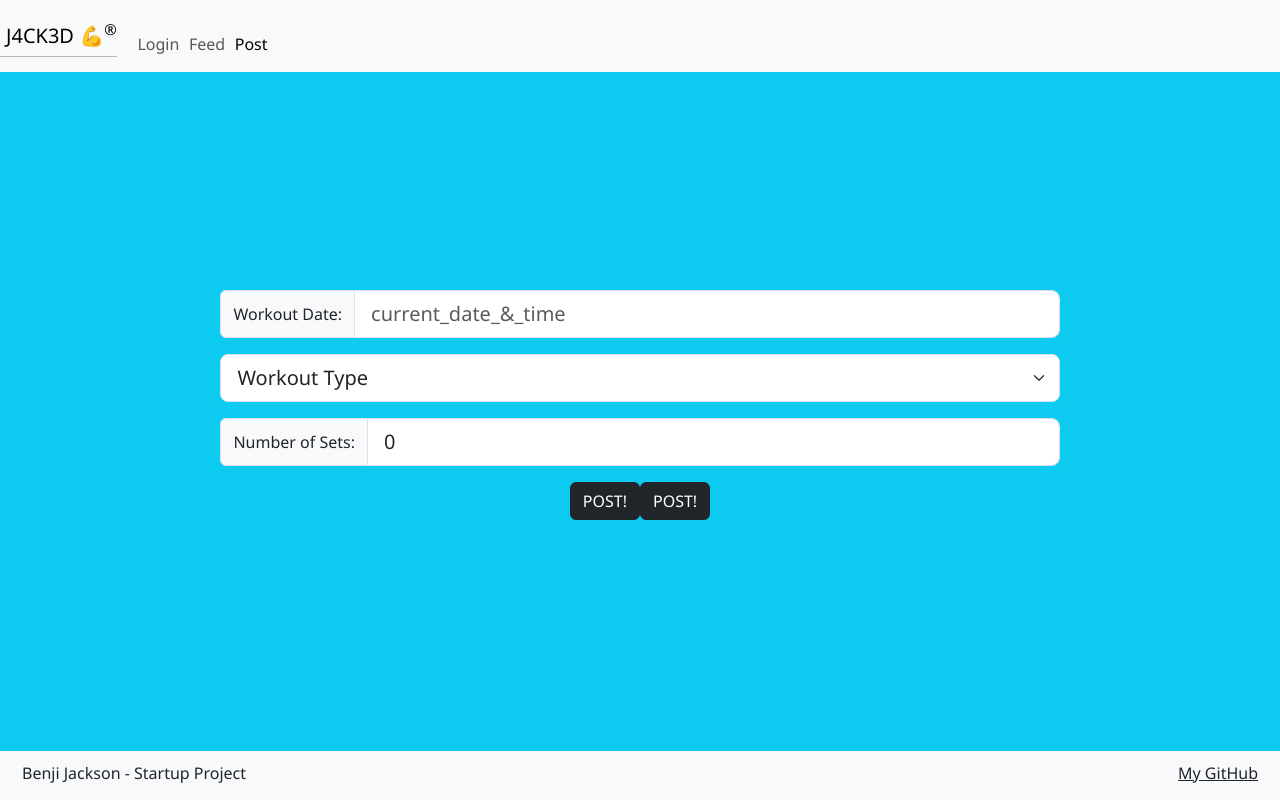
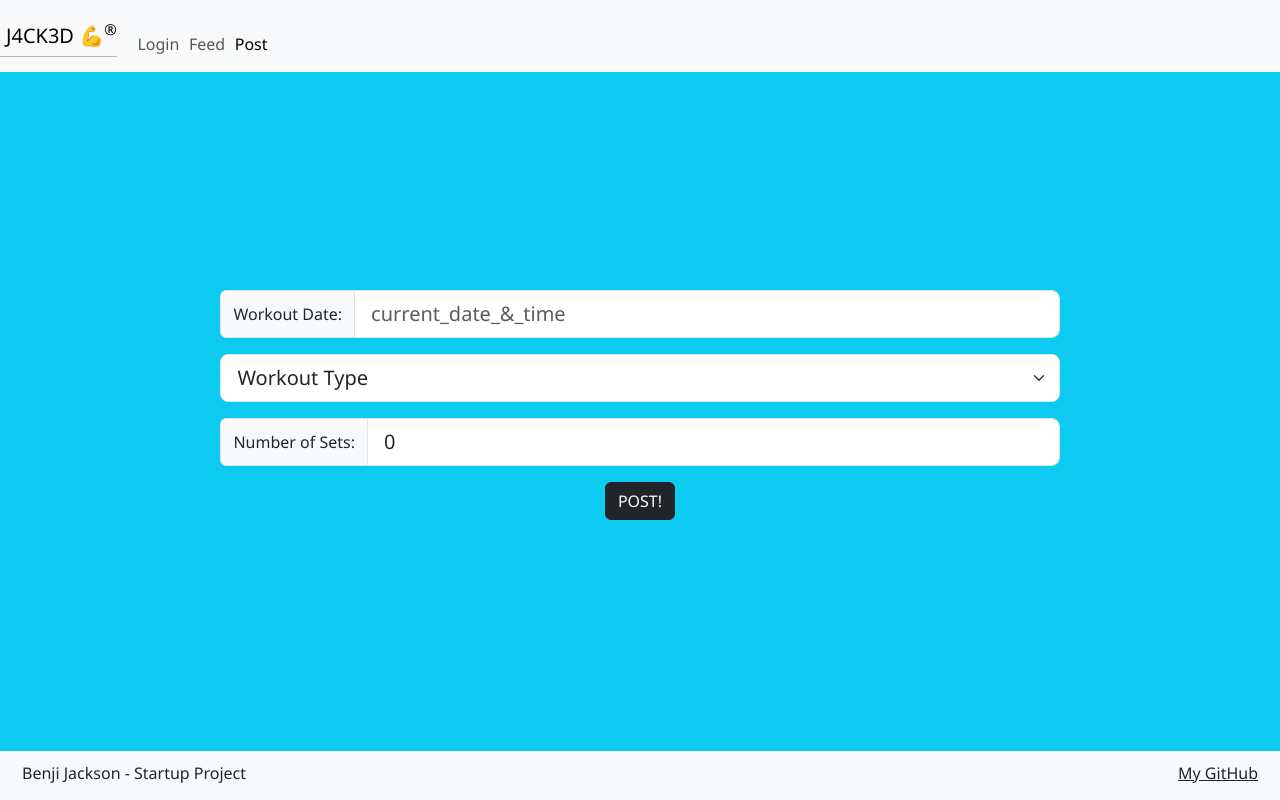
Before and after one commit to BenjiJackson1/startup, a React (Vite) app: page /post in a window 1280 px wide. Built offline with nearby package versions, Linux system fonts and the light colour scheme.

Commit message:
Removing old like functionality that was replaced

```diff
--- a/src/post/post.jsx
+++ b/src/post/post.jsx
@@ -72,8 +72,6 @@ export function Post({ workouts, setWorkouts }) {
             </div>
           </div>
         ))}
-        <button onClick={() => {
-    setWorkouts([...workouts, ['unknown user', date, 0, [[exercises[0], exerDetails]]]]); postPage('/feed');}} className="btn btn-dark"> POST! </button>
     <button onClick={() => {
     saveWorkout(['unknown user', date, 0, [[exercises[0], exerDetails]]]); postPage('/feed');}} className="btn btn-dark"> POST! </button>
       </div>
```
